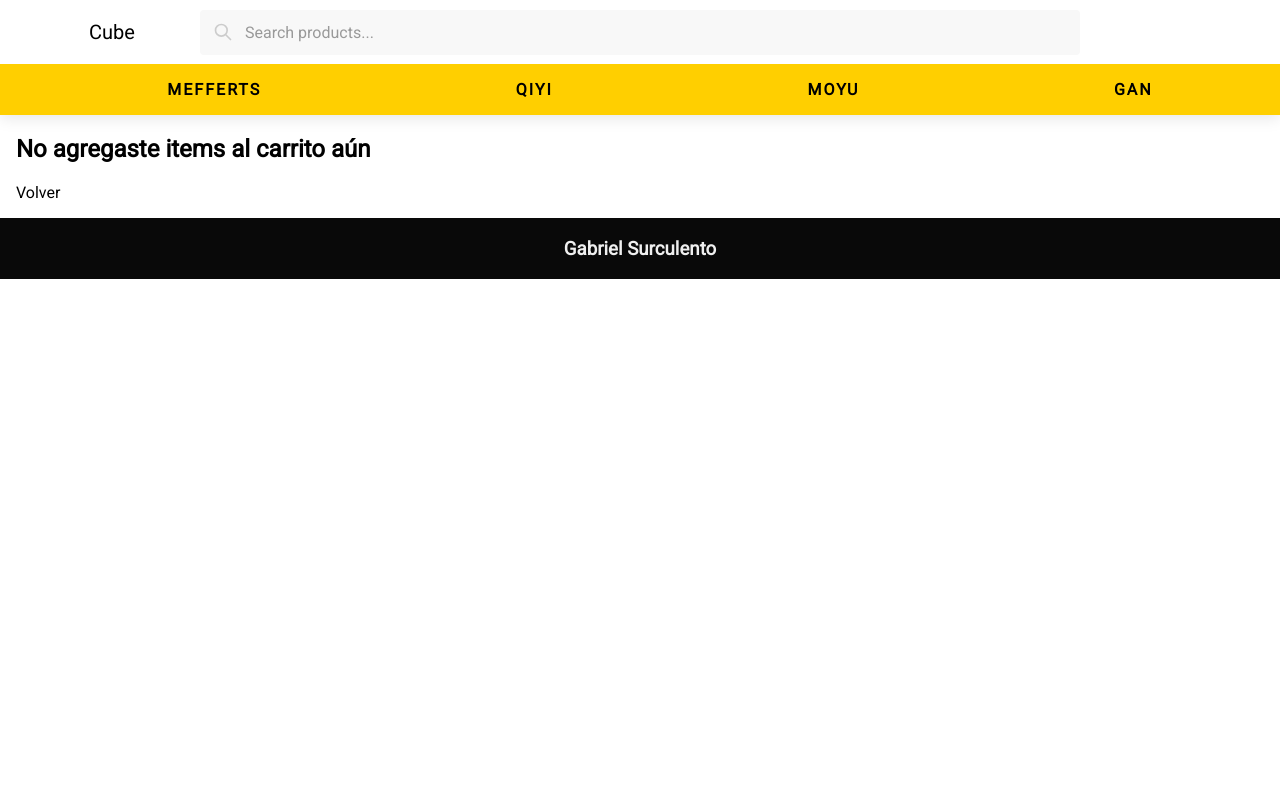
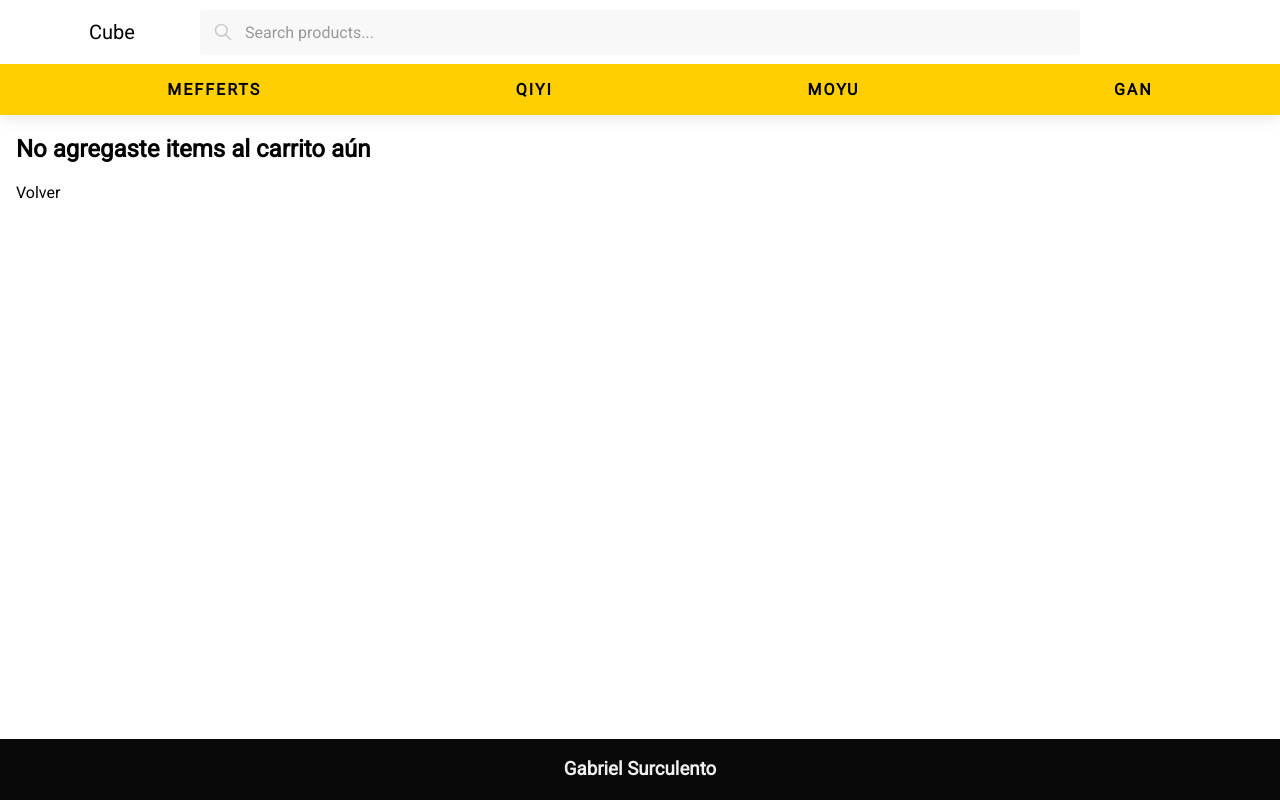
Before and after one commit to gsurcu/proyecto_con_ReactJs, a React (Create React App) app: page /cart in a window 1280 px wide. Built offline with nearby package versions, Linux system fonts and the light colour scheme.

Commit message:
Sin grandes cambios

```diff
--- a/src/App.js
+++ b/src/App.js
@@ -12,7 +12,7 @@ function App() {
 
         <NavBar />
         <AppRouter />
-        <Footer></Footer>
+        <Footer />
 
       </BrowserRouter>
     </CartProvider>
--- a/src/components/CartView/Cart.scss
+++ b/src/components/CartView/Cart.scss
@@ -1,5 +1,6 @@
 .cont-cart {
   padding: 0 1rem 1rem;
+  flex: 1;
 }
 .cart{
   &-items {
--- a/src/components/Loader/Loader.css
+++ b/src/components/Loader/Loader.css
@@ -1,5 +1,5 @@
 .cont-spinner {
-  margin-top: 1rem;
+  padding: 1rem 0;
 }
 .spinner {
   display: inline-block;
--- a/src/index.css
+++ b/src/index.css
@@ -5,10 +5,16 @@
 }
 
 body {
+  margin: 0;
+  padding: 0;
+}
+
+#root {
   display: flex;
   min-height: 100vh;
   flex-direction: column;
   margin: 0;
+  justify-content: space-between;
 }
 li {
   list-style-type: none;
```
